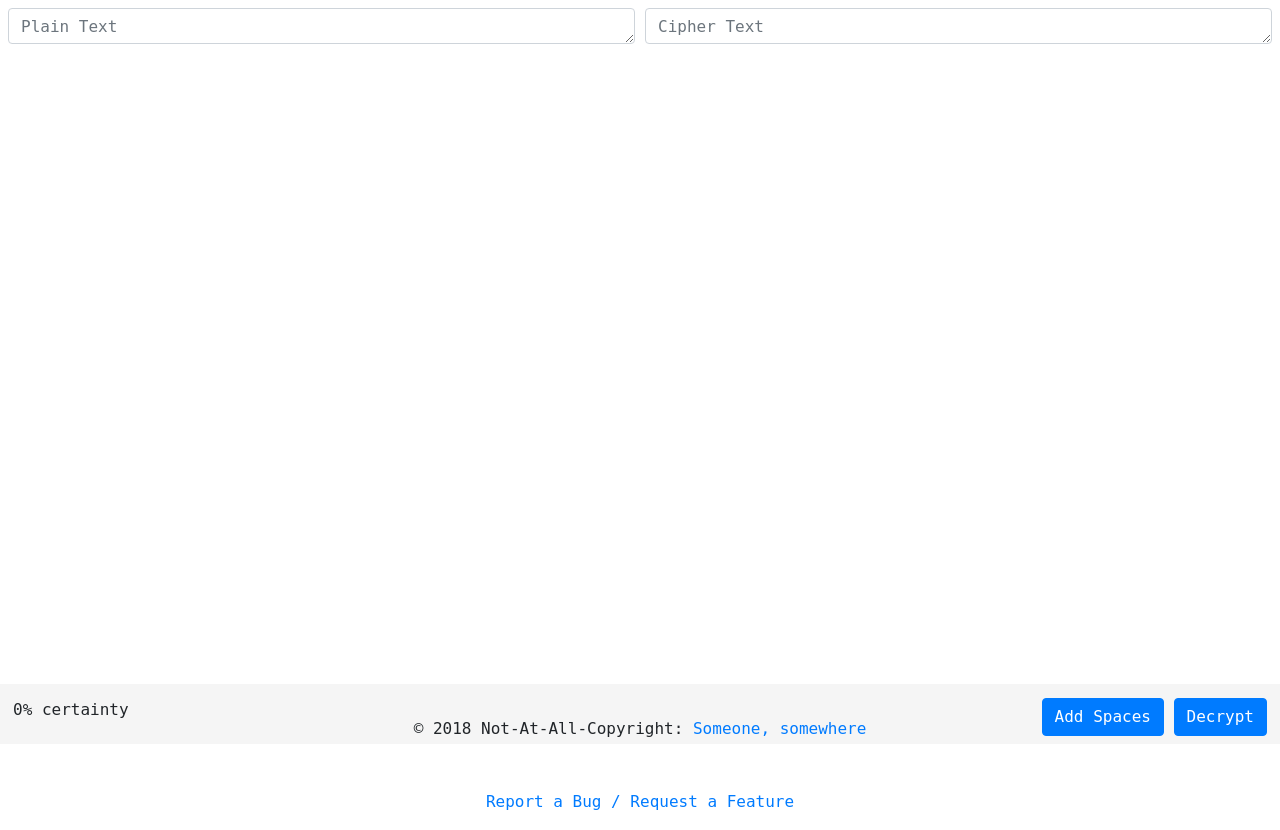
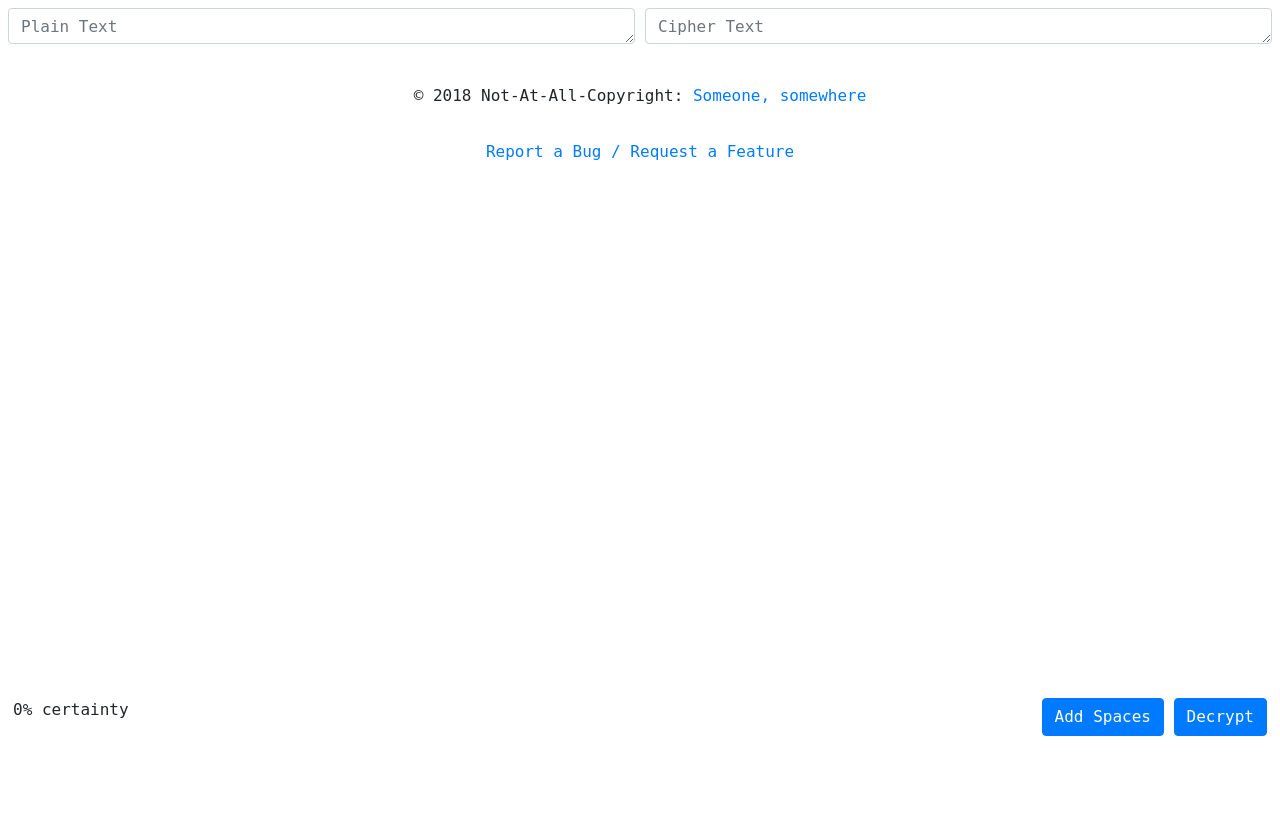
Before and after one commit to DanGonite57/CrPyto, a Flask app: page /ciphers/caesar.html in a window 1280 px wide. Shown: the part 56-886 px from the top of the page. After the commit the page ends 792 px from the top, so only its background shows below. Run offline with Flask 2, Linux system fonts and the light colour scheme; parts of the project's set-up code (start-up, migrations or seed data) failed here and were passed over; some libraries are stand-ins or nearby versions.

Commit message:
Bugfix attempt 4

```diff
--- a/templates/layouts/base.html
+++ b/templates/layouts/base.html
@@ -58,7 +58,7 @@
     expandTextarea(document.getElementById("plainInput"));
   </script>
 
-  <footer class="footer">
+  <footer class="page-footer">
     {% block footer %}
     {% endblock %}
     {% include "layouts/footer.html" %}
--- a/templates/layouts/footer.html
+++ b/templates/layouts/footer.html
@@ -1,12 +1,16 @@
-<div class="container-fluid">
-  <p>
-    <div class="footer-copyright text-center py-3">© 2018 Not-At-All-Copyright:
-      <a href="{{ url_for('index') }}"> Someone, somewhere</a>
+<div class="container-fluid text-center">
+  <div class="row">
+    <div class="col">
+      <div class="footer-copyright text-center py-3">© 2018 Not-At-All-Copyright:
+        <a href="{{ url_for('index') }}"> Someone, somewhere</a>
+      </div>
     </div>
-  </p>
-  <p>
-    <div class="font-small text-center py-3">
-      <a href="https://github.com/DanGonite/CrPyto/issues">Report a Bug / Request a Feature</a>
+  </div>
+  <div class="row">
+    <div class="col">
+      <div class="font-small text-center py-3">
+        <a href="https://github.com/DanGonite/CrPyto/issues">Report a Bug / Request a Feature</a>
+      </div>
     </div>
-  </p>
+  </div>
 </div>
```
